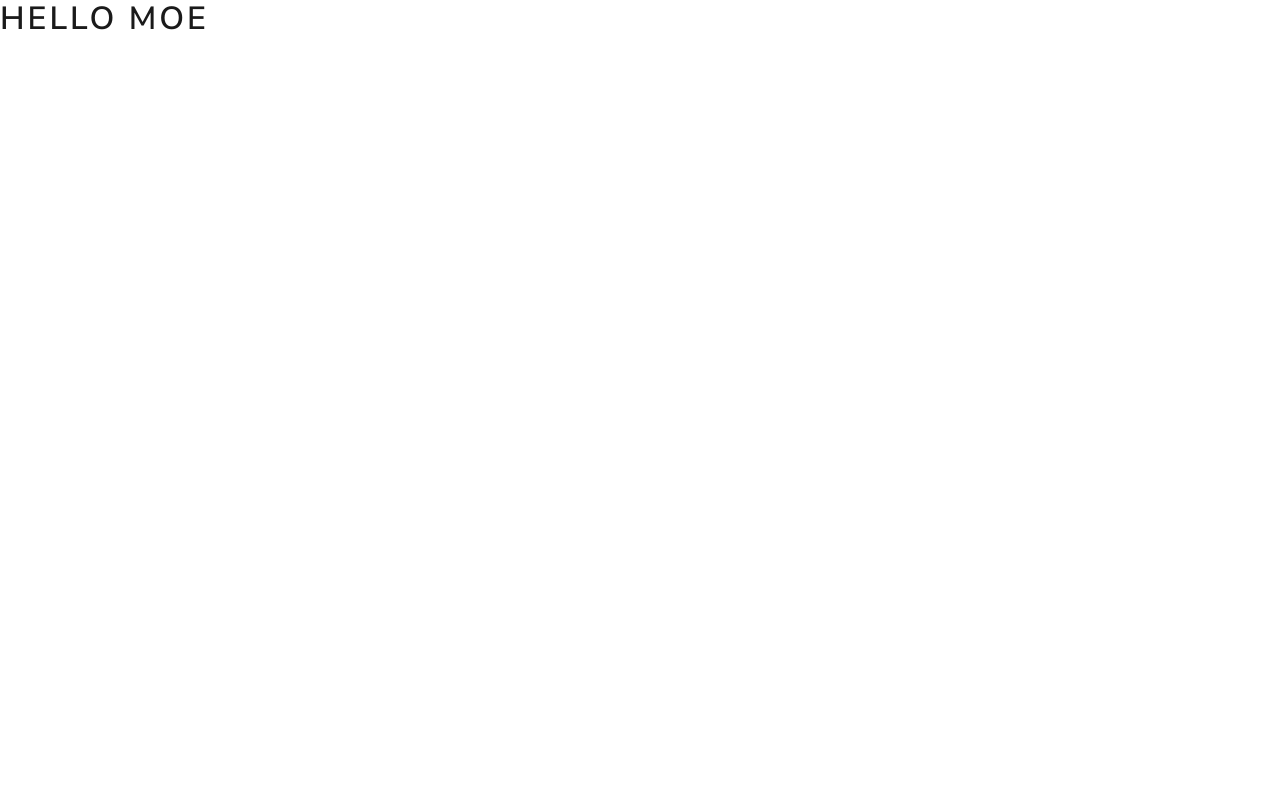
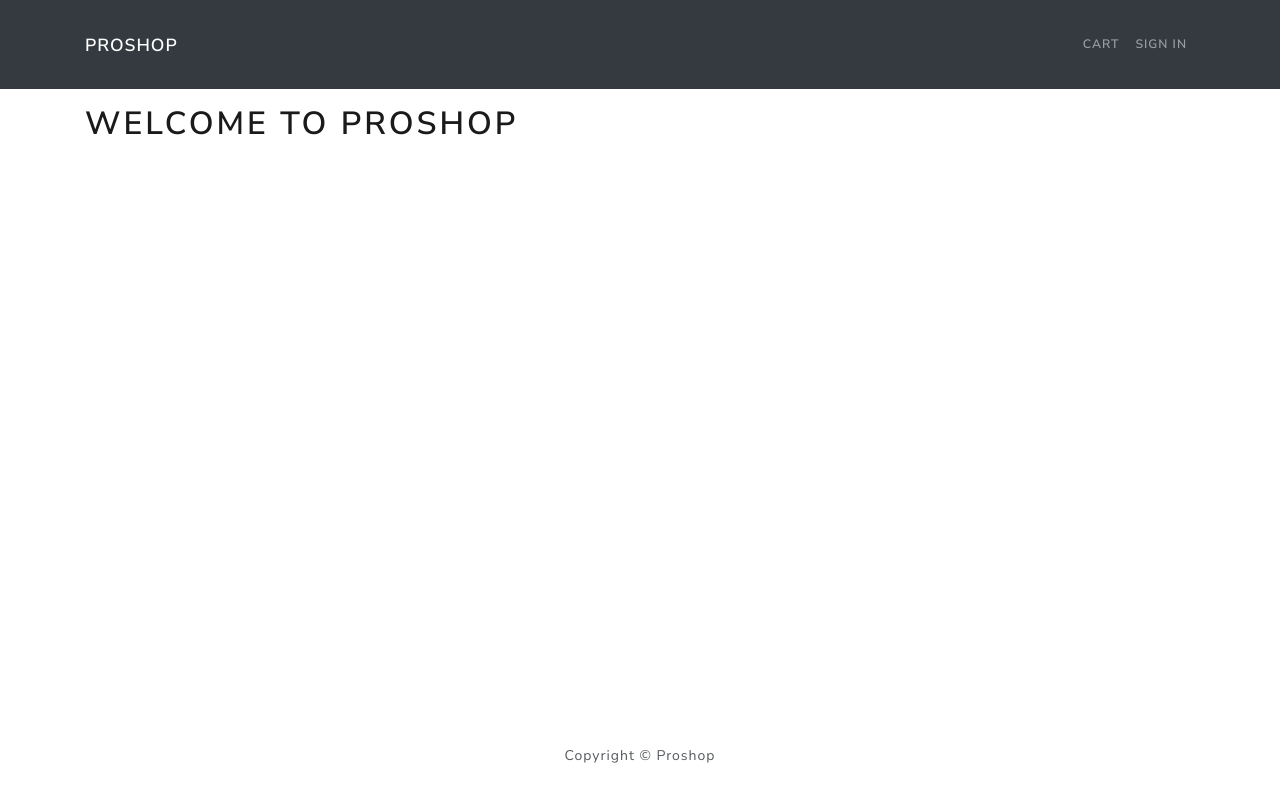
Before and after one commit to mali30/pro-shop, a React (Create React App) app in the folder frontend/: page / in a window 1280 px wide. Built offline with nearby package versions, Linux system fonts and the light colour scheme.

Commit message:
added welcome sign wrapped in container

```diff
--- a/frontend/src/App.js
+++ b/frontend/src/App.js
@@ -1,12 +1,23 @@
 import React from 'react';
+import { Container} from 'react-bootstrap';
+import Header from './components/Header';
+import Footer from './components/Footer';
 
 const App = () => {
   return (
     <>
-      <h1>
-      hello moe
-      </h1>
-      </>
+      <Header />
+      <main className='py-3'>
+        <Container>
+        <h1>
+          WELCOME TO PROSHOP
+        </h1>
+        </Container>
+
+      </main>
+      <Footer />
+
+    </>
 
   );
 }
```
